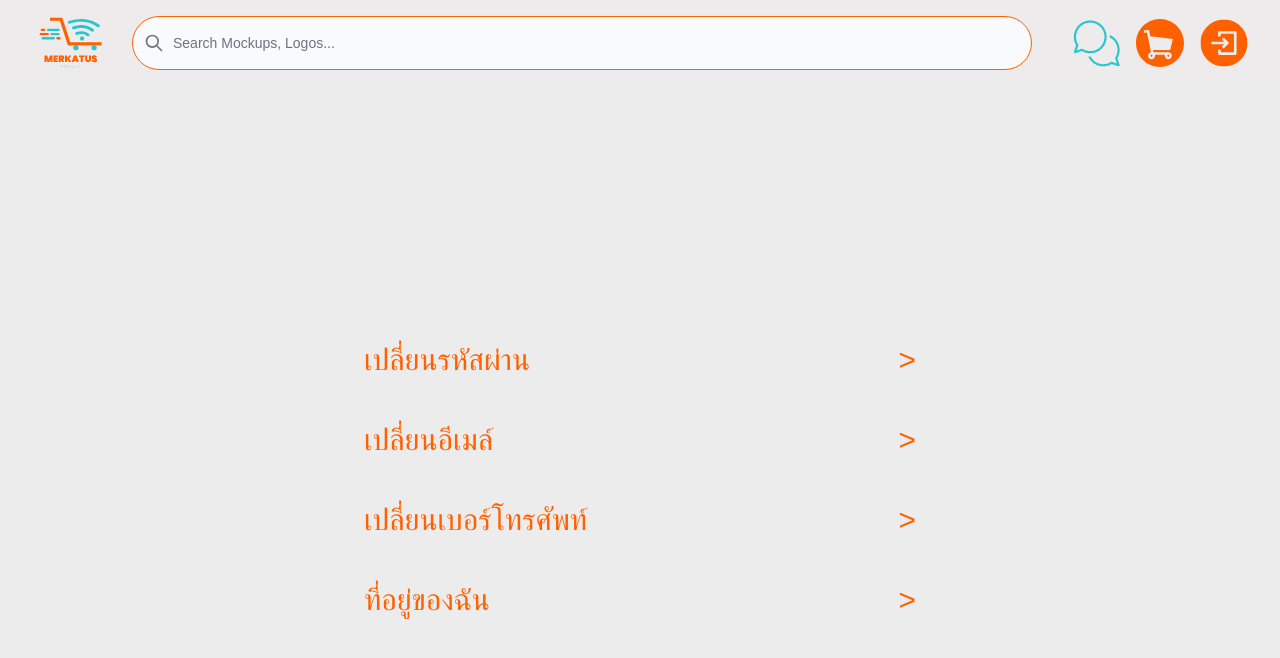
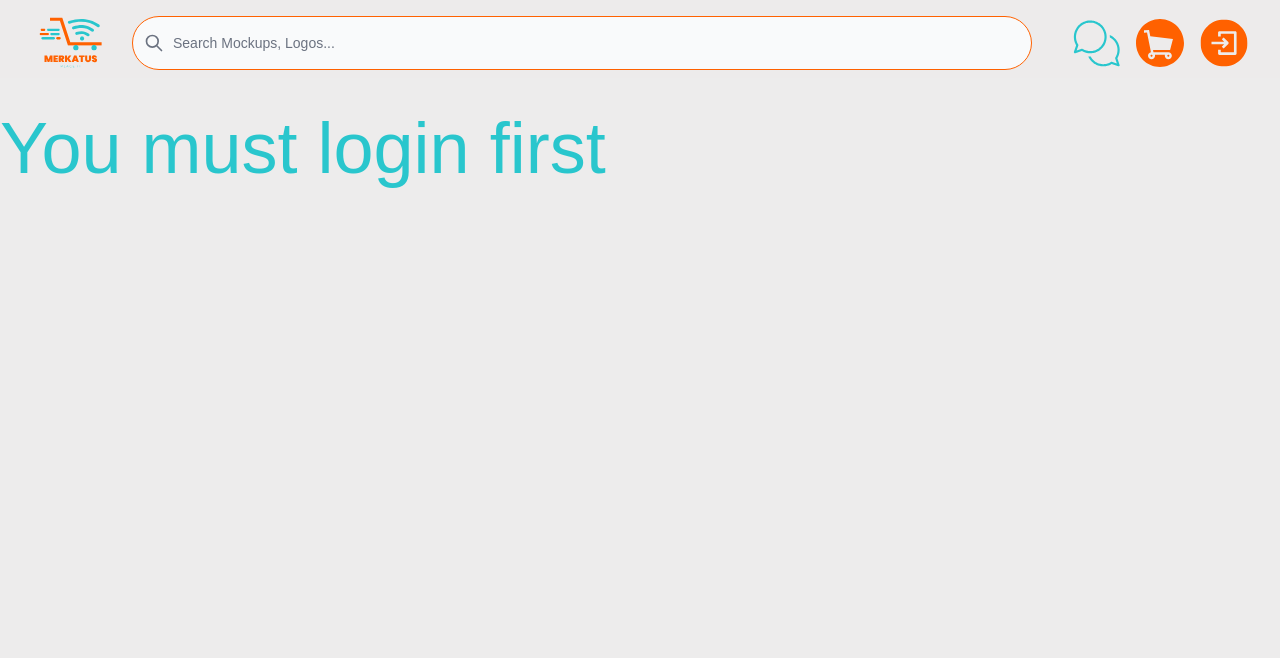
Before and after one commit to natbabo1/CC12-Merkatus-web-app, a React (Create React App) app: page /setting in a window 1280 px wide. Shown: the top 658 px of the page. Built offline with nearby package versions, Linux system fonts and the light colour scheme.

Commit message:
fix: change Link tag in SettingPage

```diff
--- a/src/pages/SettingPage.js
+++ b/src/pages/SettingPage.js
@@ -5,26 +5,34 @@ import { Link } from "react-router-dom";
 function SettingPage() {
   return (
     <div className="w-full flex flex-col items-center mt-80 text-center text-vivid-orange text-3xl">
-      <div className="flex justify-between items-center px-3 w-full max-w-xl h-20 cursor-pointer hover:text-mermaid-net">
-        <Link to="/password" className="">
-          เปลี่ยนรหัสผ่าน
-        </Link>
+      <Link
+        to="/password"
+        className="flex justify-between items-center px-3 w-full max-w-xl h-20 cursor-pointer hover:text-mermaid-net"
+      >
+        <h1>เปลี่ยนรหัสผ่าน</h1>
         <h1 className="">{">"}</h1>
-      </div>
-      <div className="flex justify-between items-center px-3 w-full max-w-xl h-20 cursor-pointer hover:text-mermaid-net">
-        <Link to="/email" className="">
-          เปลี่ยนอีเมล์
-        </Link>
+      </Link>
+      <Link
+        to="/email"
+        className="flex justify-between items-center px-3 w-full max-w-xl h-20 cursor-pointer hover:text-mermaid-net"
+      >
+        <h1>เปลี่ยนอีเมล์</h1>
         <h1 className="">{">"}</h1>
-      </div>
-      <div className="flex justify-between items-center px-3 w-full max-w-xl h-20 cursor-pointer  hover:text-mermaid-net">
+      </Link>
+      <Link
+        to=""
+        className="flex justify-between items-center px-3 w-full max-w-xl h-20 cursor-pointer  hover:text-mermaid-net"
+      >
         <h1 className="">เปลี่ยนเบอร์โทรศัพท์</h1>
         <h1 className="">{">"}</h1>
-      </div>
-      <div className="flex justify-between items-center px-3 w-full max-w-xl h-20 cursor-pointer hover:text-mermaid-net">
+      </Link>
+      <Link
+        to=""
+        className="flex justify-between items-center px-3 w-full max-w-xl h-20 cursor-pointer hover:text-mermaid-net"
+      >
         <h1>ที่อยู่ของฉัน</h1>
         <h1 className="">{">"}</h1>
-      </div>
+      </Link>
     </div>
   );
 }
--- a/src/router/Router.js
+++ b/src/router/Router.js
@@ -27,9 +27,6 @@ function Router() {
         <Route path="product/:productId" element={<ProductPage />} />
         <Route path="category/:categoryId" element={<CategoryPage />} />
         <Route path="profile/:sellerId" element={<SellerProfilePage />} />
-        <Route path="setting" element={<SettingPage />} />
-        <Route path="/password" element={<ChangePasswordPage />} />
-        <Route path="/email" element={<ChangeEmailPage />} />
         {user ? (
           <>
             <Route path="/addproduct" element={<AddProductPage />} />
@@ -38,6 +35,9 @@ function Router() {
             <Route path="/checkout" element={<CheckoutPage />} />
             <Route path="/selling" element={<SellingPage />} />
             <Route path="/buying" element={<BuyingPage />} />
+            <Route path="setting" element={<SettingPage />} />
+            <Route path="/password" element={<ChangePasswordPage />} />
+            <Route path="/email" element={<ChangeEmailPage />} />
           </>
         ) : (
           <Route path="/*" element={<NotLoginPage />} />
```
